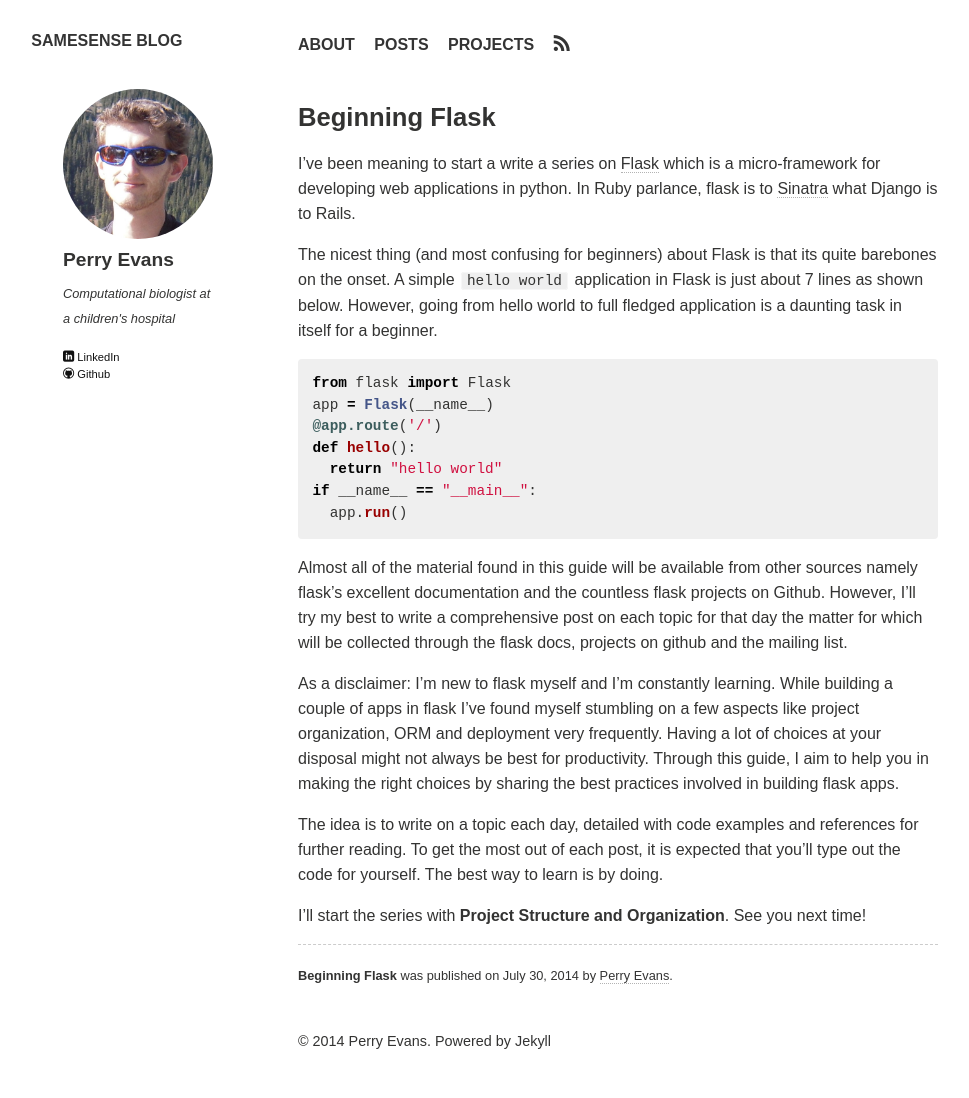
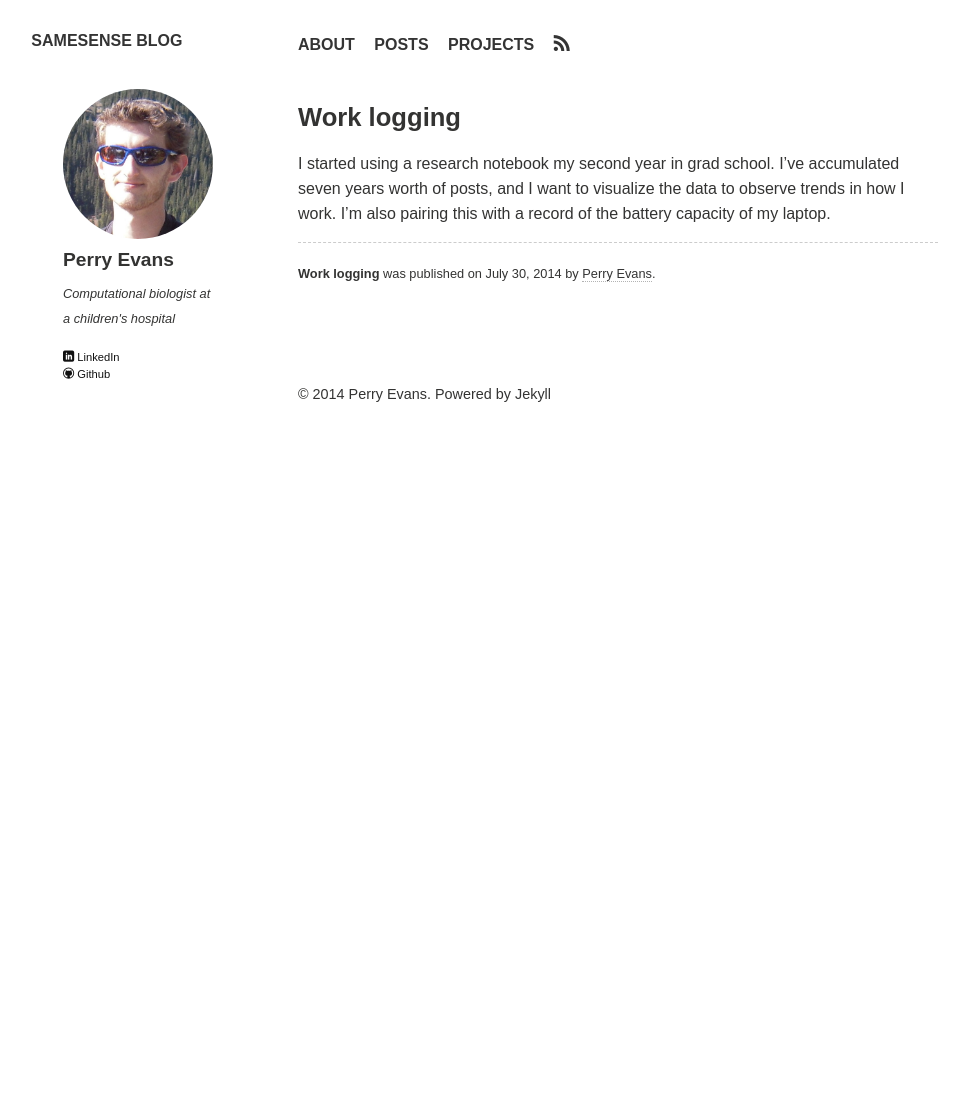
Before and after one commit to samesense/samesense.github.com, a Jekyll site: the page built from _posts/2014-07-30-work-logging.markdown, in a window 1280 px wide. Shown: the whole page, without its empty margins (22-991 px from the left). Built offline with Jekyll 4.4.1, drawn with Linux system fonts in a browser that asks for light colours; nearby versions of some CDN libraries; after the commit the page ends 900 px from its top, so only the background shows below that.

Commit message:
First post

```diff
--- a/_posts/2014-07-30-work-logging.markdown
+++ b/_posts/2014-07-30-work-logging.markdown
@@ -1,32 +1,12 @@
 ---
 layout: post
-title: "Beginning Flask"
-description: "Intro to some flask goodness"
+title: "Work logging"
+description: "Ways I'm logging daily work"
 category: articles
-tags: [python, flask, intros]
+tags: [work, log]
 ---
 
-I've been meaning to start a write a series on [Flask](http://flask.pooco.org) which is a micro-framework for developing web applications in python. In Ruby parlance, flask is to [Sinatra](http://www.sinatrarb.com/) what Django is to Rails.
-
-The nicest thing (and most confusing for beginners) about Flask is that its quite barebones on the onset. A simple `hello world` application in Flask is just about 7 lines as shown below. However, going from hello world to full fledged application is a daunting task in itself for a beginner.
-
-{% highlight python %}
-from flask import Flask
-app = Flask(__name__)
-@app.route('/')
-def hello():
-  return "hello world"
-if __name__ == "__main__":
-  app.run()
-{% endhighlight %}
-
-Almost all of the material found in this guide will be available from other sources namely flask's excellent documentation and the countless flask projects on Github. However, I'll try my best to write a comprehensive post on each topic for that day the matter for which will be collected through the flask docs, projects on github and the mailing list.
-
-As a disclaimer: I'm new to flask myself and I'm constantly learning. While building a couple of apps in flask I've found myself stumbling on a few aspects like project organization, ORM and deployment very frequently. Having a lot of choices at your disposal might not always be best for productivity. Through this guide, I aim to help you in making the right choices by sharing the best practices involved in building flask apps.
-
-The idea is to write on a topic each day, detailed with code examples
-and references for further reading. To get the most out of each post, it
-is expected that you'll type out the code for yourself. The best way to
-learn is by doing.
-
-I'll start the series with **Project Structure and Organization**. See you next time!
+I started using a research notebook my second year in grad
+school. I've accumulated seven years worth of posts, and I want to
+visualize the data to observe trends in how I work. I'm also pairing
+this with a record of the battery capacity of my laptop.
```
